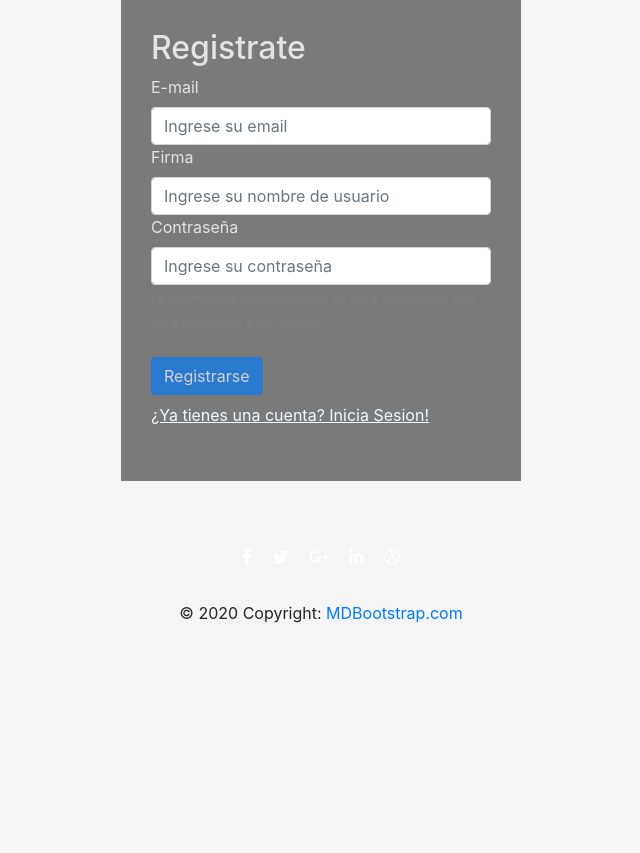
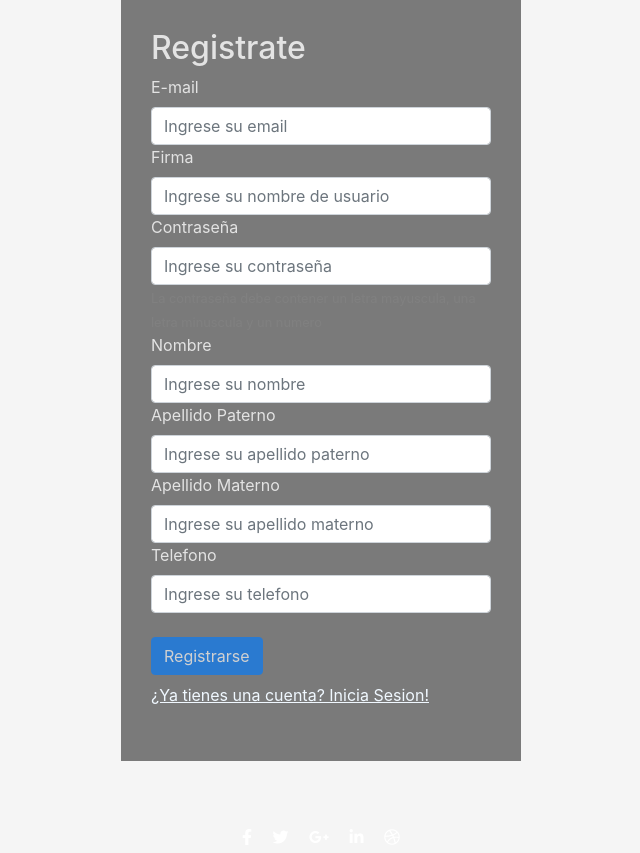
Before and after one commit to FernandoGP98/Proyecto_BDM, a PHP site: page /registrarse.php in a window 1280 px wide. Shown: the part 177-1030 px from the top of the page, without its empty margins (319-959 px from the left). Before the commit the page ends 800 px from the top, so only its background shows below. Run offline with PHP 8.4, Linux system fonts and the light colour scheme; style sheets or scripts are compiled from the project's sources; some libraries are stand-ins or nearby versions.

Commit message:
Registrar usuario (no terminado)

```diff
--- a/MVC/Controllers/registrarTest.php
+++ b/MVC/Controllers/registrarTest.php
@@ -1,7 +1,7 @@
 <?php
 class registrarTest{
     public function registrar(){
-        $test = Test::registrarTest("COca1", "Isabel", "Rio", "San Nicolas");
+        $test = Test::registrarTest("COca1", $_POST["username"], "Rio", "San Nicolas");
         Response::render("registrarse", ["response"=>"Resultado (Si es uno es que fue exitoso): ".$test, "ejPost"=>$_POST["username"]]);
         //Response::render("registrarse", ["ejPost"=>$_POST["username"]]);
     }
--- a/public/registrarse.php
+++ b/public/registrarse.php
@@ -17,13 +17,14 @@
         <div class="contact-form">
             <h2>Registrate</h2>
             <form action="testRegistrar" method="post">
-                <label for="">E-mail</label>
+                <label for="email">E-mail</label>
                 <input class="form-control" type="email" name="email" placeholder="Ingrese su email" id="email">
 
-                <label for="">Firma</label>
-                <input class="form-control" type="text" name="username" placeholder="Ingrese su nombre de usuario">
+                <label for="firma">Firma</label>
+                <input class="form-control" type="text" name="username" placeholder="Ingrese su nombre de usuario"
+                    id="firma">
 
-                <label for="">Contraseña</label>
+                <label for="contraseña">Contraseña</label>
                 <input class="form-control" type="password" name="password" placeholder="Ingrese su contraseña"
                     id="contraseña">
 
@@ -31,6 +32,19 @@
                     <small>La contraseña debe contener un letra mayuscula, una letra minuscula y
                         un numero</small>
                 </div>
+
+                <label for="nombre">Nombre</label>
+                <input class="form-control" type="text" name="nombre" placeholder="Ingrese su nombre" id="nombre">
+                <label for="ApP">Apellido Paterno</label>
+                <input class="form-control" type="text" name="ApPaterno" placeholder="Ingrese su apellido paterno"
+                    id="ApP">
+                <label for="ApM">Apellido Materno</label>
+                <input class="form-control" type="text" name="ApMaterno" placeholder="Ingrese su apellido materno"
+                    id="ApM">
+
+                <label for="Tel">Telefono</label>
+                <input class="form-control" type="numeric" name="telefono" placeholder="Ingrese su telefono"
+                    id="Tel">
 
                 <br><input class="mb-2 btn btn-primary" type="submit" value="Registrarse" id="registro"><br>
 
```
Also changed, not shown: MVC/Controllers/registrarUsuario.php (added, +7 -0 lines), MVC/Models/Usuario.php (+11 -3 lines).
